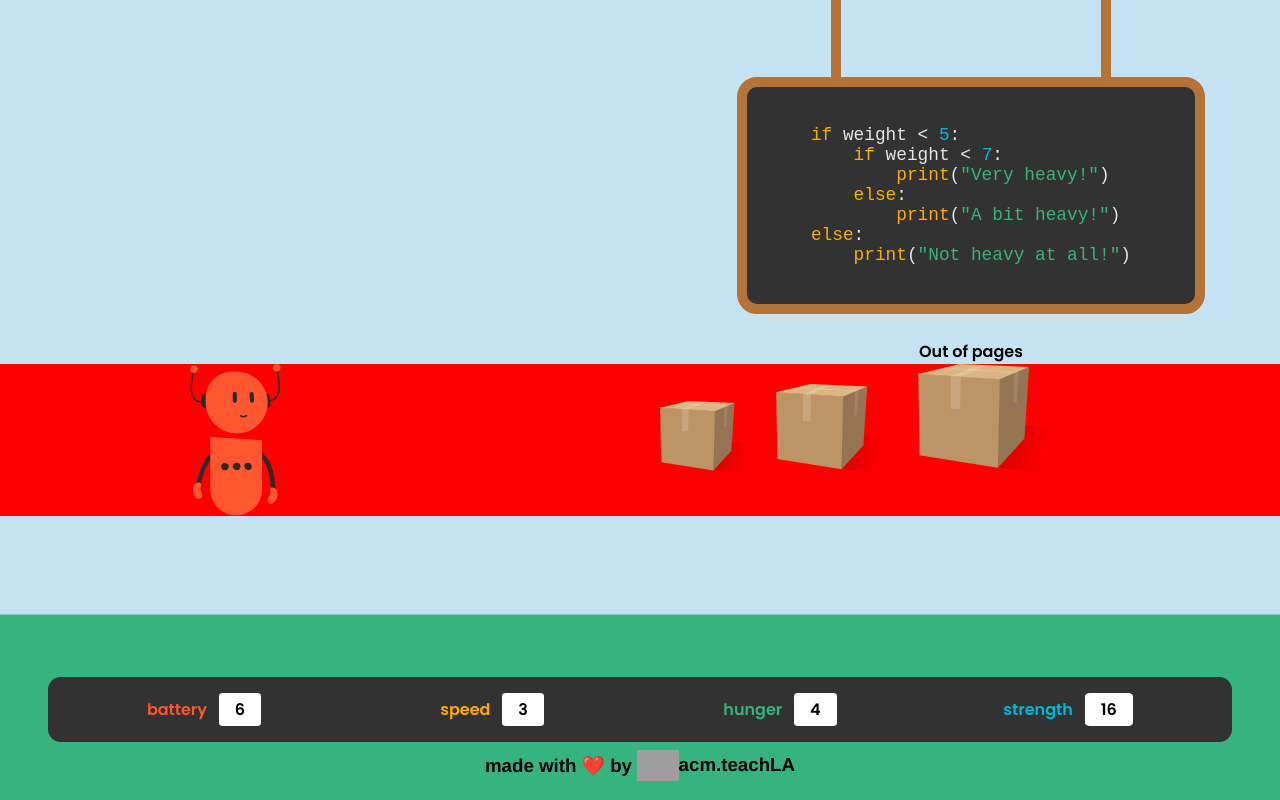
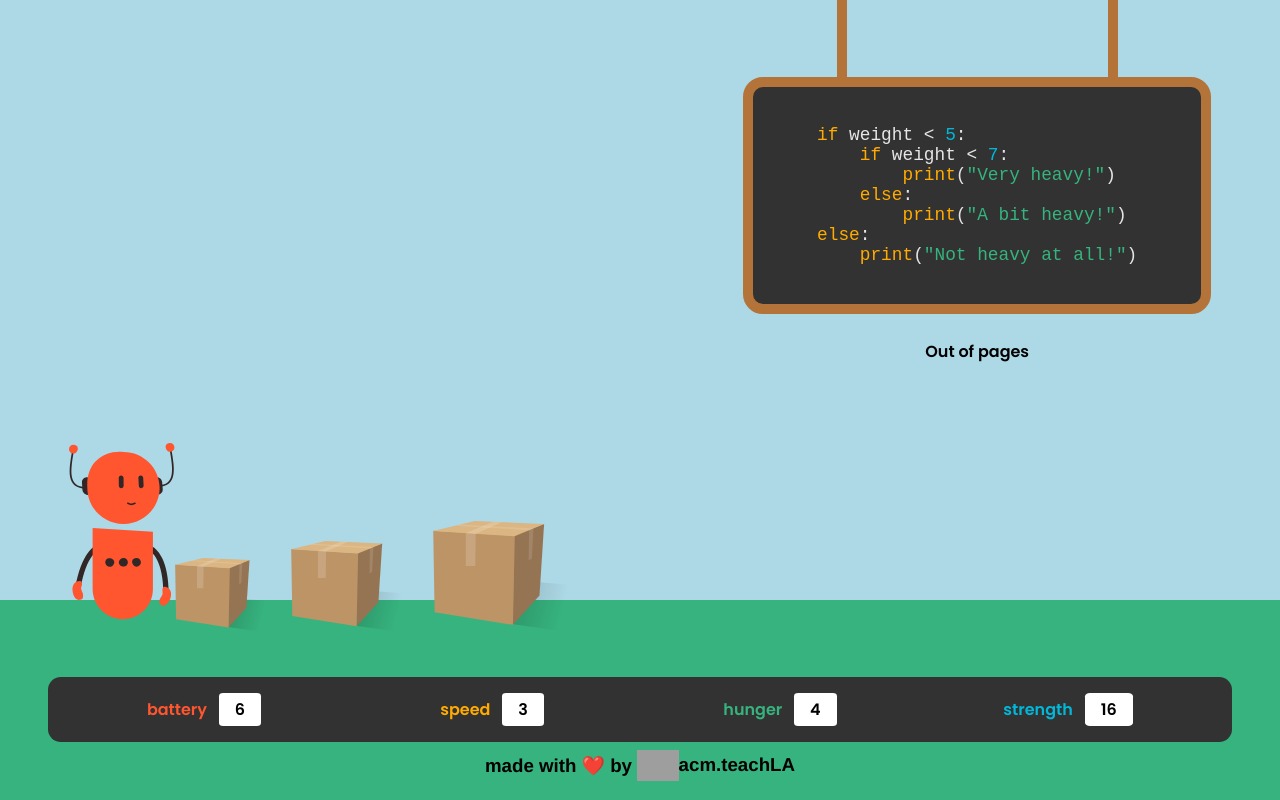
Before and after one commit to uclaacm/conditional-learning-lab, a React app: page /ifelif in a window 1280 px wide. Built offline with nearby package versions, Linux system fonts and the light colour scheme; grey boxes are pictures that could not be loaded; a web font is replaced by a local one.

Commit message:
add pictures

```diff
--- a/src/components/App.tsx
+++ b/src/components/App.tsx
@@ -36,10 +36,9 @@ function App(): JSX.Element {
   return (
     <Router>
       <div id="app-wrapper">
-        <div id="upper">
+        <div id="main-section">
+          <div id="left">
             <Description />
-          <CodeSection onClick={onClick} />
-        </div>
             <Switch>
               <Route exact path="/"><Landing /></Route>
               <Route exact path="/easyif"><EasyIf /></Route>
@@ -48,8 +47,15 @@ function App(): JSX.Element {
               <Route exact path="/ifelif"><IfElif /></Route>
               <Route exact path="/nested"><Nested /></Route>
             </Switch>
+          </div>
+          <div id="right">
+            <CodeSection onClick={onClick} />
+          </div>
+        </div>
+        <div id="bottom-section">
           <Stats playerStats={playerStats} />
           <Footer />
+        </div>
       </div>
     </Router>
   );
--- a/src/components/pages/EasyIf.tsx
+++ b/src/components/pages/EasyIf.tsx
@@ -4,7 +4,7 @@ function EasyIf(): JSX.Element {
   return (
     <div>
       <div className='illustration-left'>
-        <img style={{paddingLeft: '10vw'}} src={robot} alt="robot"></img>
+        <img style={{paddingLeft: '10vw'}} src={robot} className="robot" alt="robot"></img>
       </div>
     </div>
   );
--- a/src/components/pages/HungerIfElse.tsx
+++ b/src/components/pages/HungerIfElse.tsx
@@ -5,8 +5,8 @@ import robot from '../../assets/robot.svg';
 function HungerIfElse(): JSX.Element {
   return (
     <div className='illustration'>
-      <img src={robot} alt="robot"></img>
-      <img src={chicken} alt="chicken"></img>
+      <img src={robot} className="robot" alt="robot"></img>
+      <img src={chicken} id="chicken" alt="chicken"></img>
     </div>
   );
 }
--- a/src/components/pages/IfElif.tsx
+++ b/src/components/pages/IfElif.tsx
@@ -8,11 +8,11 @@ function IfElif(): JSX.Element {
   return (
     <div>
       <div className='illustration'>
-        <img src={robot} alt="robot"></img>
+        <img src={robot} className="robot" alt="robot"></img>
         <div id="boxes">
-          <img src={smallbox} alt="smallbox"></img>
-          <img src={mediumbox} alt="mediumbox"></img>
-          <img src={largebox} alt="largebox"></img>
+          <img src={smallbox} className="box" alt="smallbox"></img>
+          <img src={mediumbox} className="box" alt="mediumbox"></img>
+          <img src={largebox} className="box" alt="largebox"></img>
         </div>
       </div>
     </div>
--- a/src/components/pages/Landing.tsx
+++ b/src/components/pages/Landing.tsx
@@ -5,7 +5,7 @@ import robot from '../../assets/robot.svg';
 export default function Landing(): JSX.Element {
   return (
     <div className='illustration'>
-      <img src={robot} alt="robot"></img>
+      <img src={robot} className="robot" alt="robot"></img>
       <img src={charger} alt="charger"></img>
     </div>
   );
--- a/src/components/pages/Nested.tsx
+++ b/src/components/pages/Nested.tsx
@@ -10,13 +10,13 @@ function Nested(): JSX.Element {
     <div>
       <div className='illustration'>
         <div id="stacked">
-          <img src={robot} alt="robot"></img>
-          <img className="stacked-element" src={mediumbox} alt="mediumbox"></img>
+          <img src={robot} className="robot" alt="robot"></img>
+          <img className="stacked-element box" src={mediumbox} alt="mediumbox"></img>
         </div>
         <div id="boxes">
-          <img src={smallbox} alt="smallbox"></img>
-          <img className="hidden" src={mediumbox} alt="mediumbox"></img>
-          <img src={largebox} alt="largebox"></img>
+          <img src={smallbox} className="box" alt="smallbox"></img>
+          <img className="hidden box" src={mediumbox} alt="mediumbox"></img>
+          <img src={largebox} className="box" alt="largebox"></img>
         </div>
       </div>
     </div>
--- a/src/components/pages/ObstacleIfElse.tsx
+++ b/src/components/pages/ObstacleIfElse.tsx
@@ -5,8 +5,8 @@ import robot from '../../assets/robot.svg';
 function ObstacleIfElse(): JSX.Element {
   return (
     <div className='illustration'>
-      <img src={robot} alt="robot"></img>
-      <img src={boulder} alt="charger"></img>
+      <img src={robot} className="robot" alt="robot"></img>
+      <img src={boulder} id="boulder" alt="charger"></img>
     </div>
   );
 }
--- a/src/styles/app.scss
+++ b/src/styles/app.scss
@@ -2,12 +2,23 @@
 
 #app-wrapper {
   background-color: lightblue;
-  background-image: url('../assets/background.svg');
-  background-size: cover;
+  display: grid;
+  grid-template-rows: 75% auto;
   height: 100vh;
 }
 
-#upper {
+#bottom-section {
+  background-color: #36b37e;
+}
+
+#main-section {
   display: flex;
   justify-content: space-around;
+  z-index: 10;
 }
+
+#left {
+  display: flex;
+  flex-flow: column wrap;
+  justify-content: space-between;
+}
--- a/src/styles/illustrations.scss
+++ b/src/styles/illustrations.scss
@@ -1,15 +1,35 @@
 .illustration {
-  background-color: red;
-  // width: 60%;
+  align-items: flex-end;
+  // background-color: red;
   display: flex;
   justify-content: space-around;
+  margin-bottom: -20px;
 }
 
 .illustration-left {
-  background-color: red;
+  // background-color: red;
   display: flex;
-  width: 60%;
+  margin-bottom: -20px;
 }
+
+.robot {
+  height: calc(100px + 6vw);
+}
+
+#chicken {
+  height: calc(50px + 6vw);
+  margin-bottom: 20px;
+}
+
+#boulder {
+  margin-bottom: -20px;
+}
+
+.box {
+  margin-bottom: -20px;
+}
+
+// boxes
 
 .hidden {
   visibility: hidden;
```
Also changed, not shown: src/assets/boulder.svg. Lines whose indentation alone changed are shown as unchanged.
